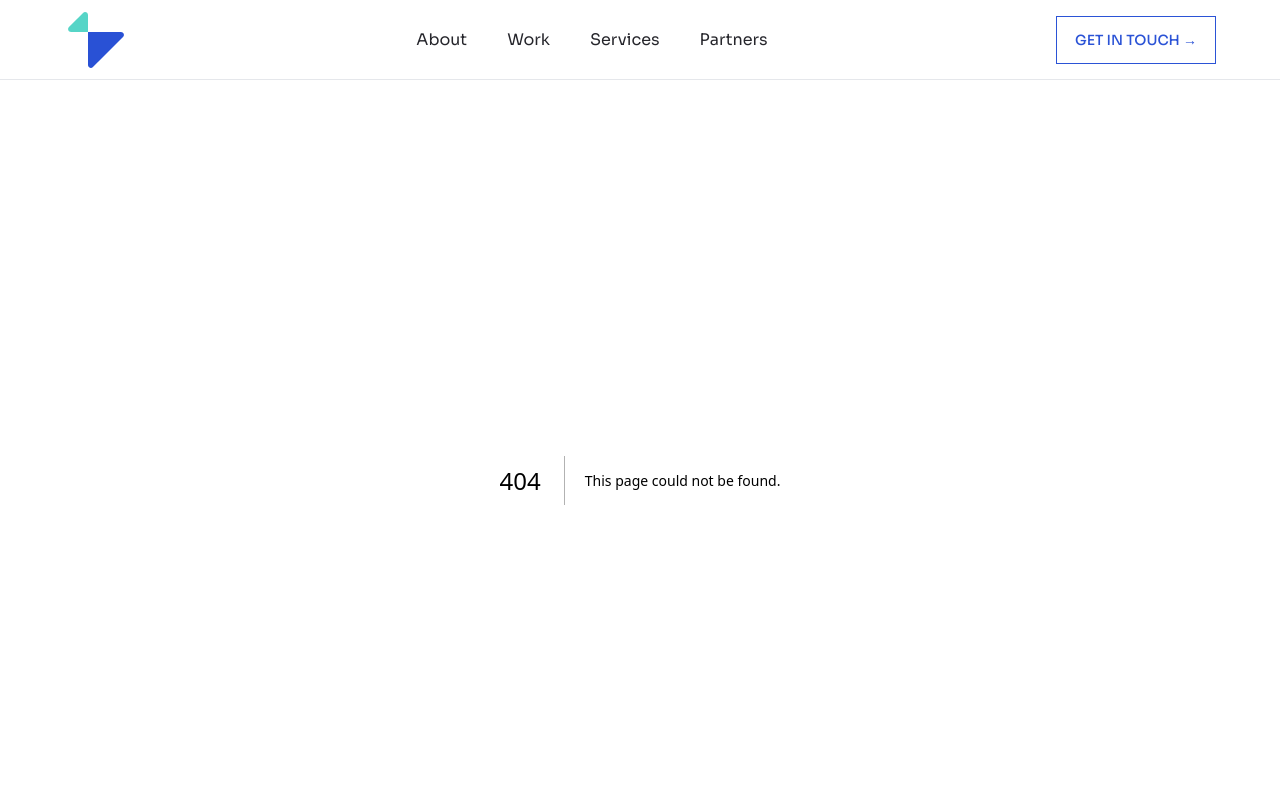
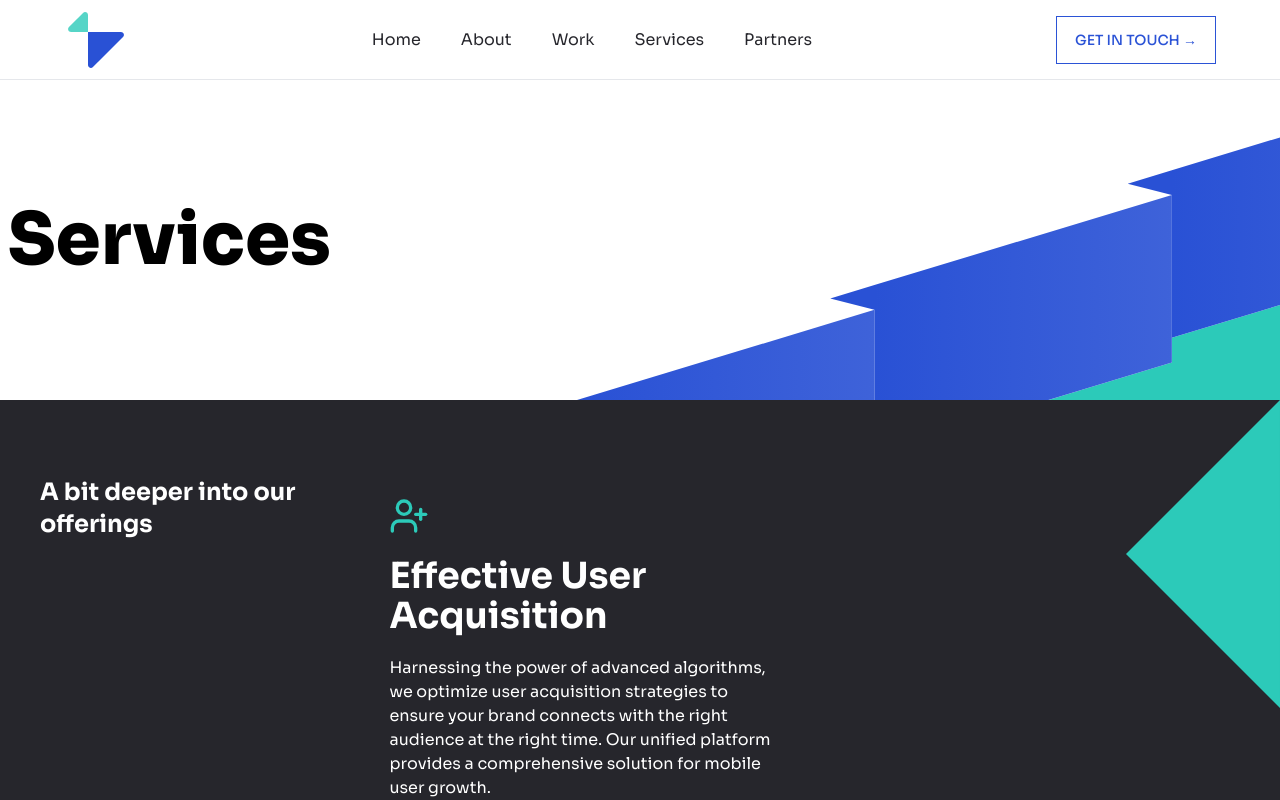
Before and after one commit to Prajjwal22/global-mobile-ads-web, a Next.js app: page /services in a window 1280 px wide. Before the commit this address had no page. Shown: the top 800 px of the page. Built offline with nearby package versions, Linux system fonts and the light colour scheme.

Commit message:
srvice and work page

```diff
--- a/app/contact/page.tsx
+++ b/app/contact/page.tsx
@@ -29,16 +29,15 @@ export default function ContactPage() {
           <div className="flex  items-center p-2">
             <div className="flex flex-col gap-10">
               <span className="md:text-6xl text-4xl font-extrabold">
-                Feel free to keep in touch
+              Find the Perfect Partner for Your Business
               </span>
               <span>
-                Stay connected! Whether you have questions, ideas, or just want
-                to say hello, I&apos;d love to hear from you.
+              Whether you have questions, are interested in partnership opportunities, or need support, our team is ready to assist you. We look forward to connecting with you and exploring how AppExcvel can contribute to your digital success.
               </span>
-              <span>
+              {/* <span>
                 Reach out anytime to chat, share thoughts, or collaborate. Let&apos;s
                 keep the conversation going!
-              </span>
+              </span> */}
             </div>
             <div>
               <form action=""></form>
--- /dev/null
+++ b/app/services/page.tsx
@@ -0,0 +1,12 @@
+import PageHeader from "@/components/PageHeader";
+import Services from "@/components/Services";
+import React from "react";
+
+export default function ServicesPage() {
+  return (
+    <>
+      <PageHeader title="Services " />
+      <Services/>
+    </>
+  );
+}
--- /dev/null
+++ b/app/work/page.tsx
@@ -0,0 +1,12 @@
+import PageHeader from '@/components/PageHeader'
+import WhatWeDo from '@/components/WhatWeDo'
+import React from 'react'
+
+export default function WorkPage() {
+  return (
+    <>
+      <PageHeader title="Services " />
+      <WhatWeDo/>
+    </>
+  )
+}
--- a/components/Header.tsx
+++ b/components/Header.tsx
@@ -27,11 +27,14 @@ export default function Header() {
         />
         <nav className="md:flex hidden items-center gap-10">
           <span>
+            <Link href="/">Home</Link>
+          </span>
+          <span>
             <Link href="/about">About</Link>
           </span>
-          <span><Link href="/#work">Work</Link></span>
+          <span><Link href="/work">Work</Link></span>
           <span>
-            <Link href="/#services">Services</Link>
+            <Link href="/services">Services</Link>
           </span>
           <span> <Link href="/#partners">Partners</Link></span>
         </nav>
```
